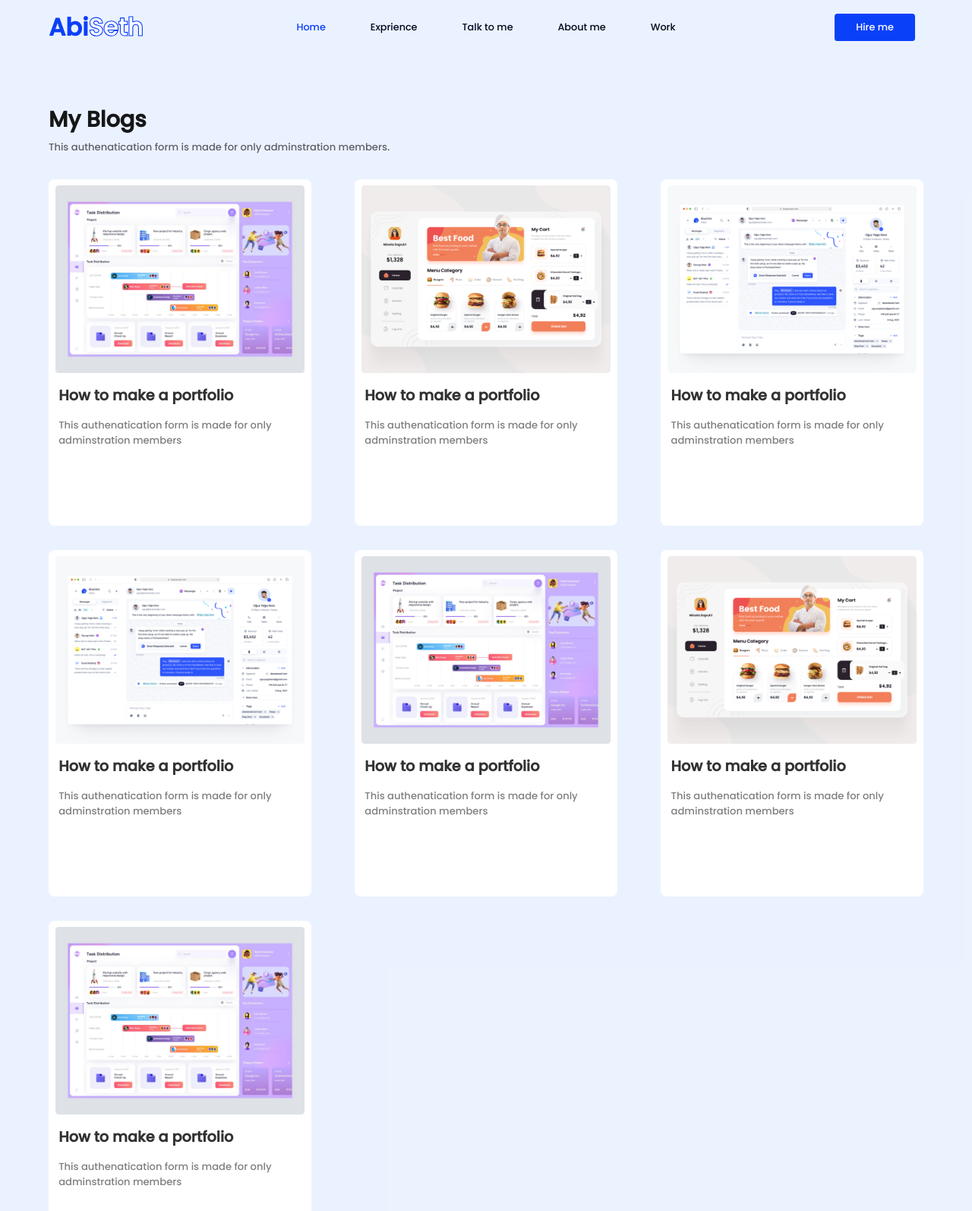
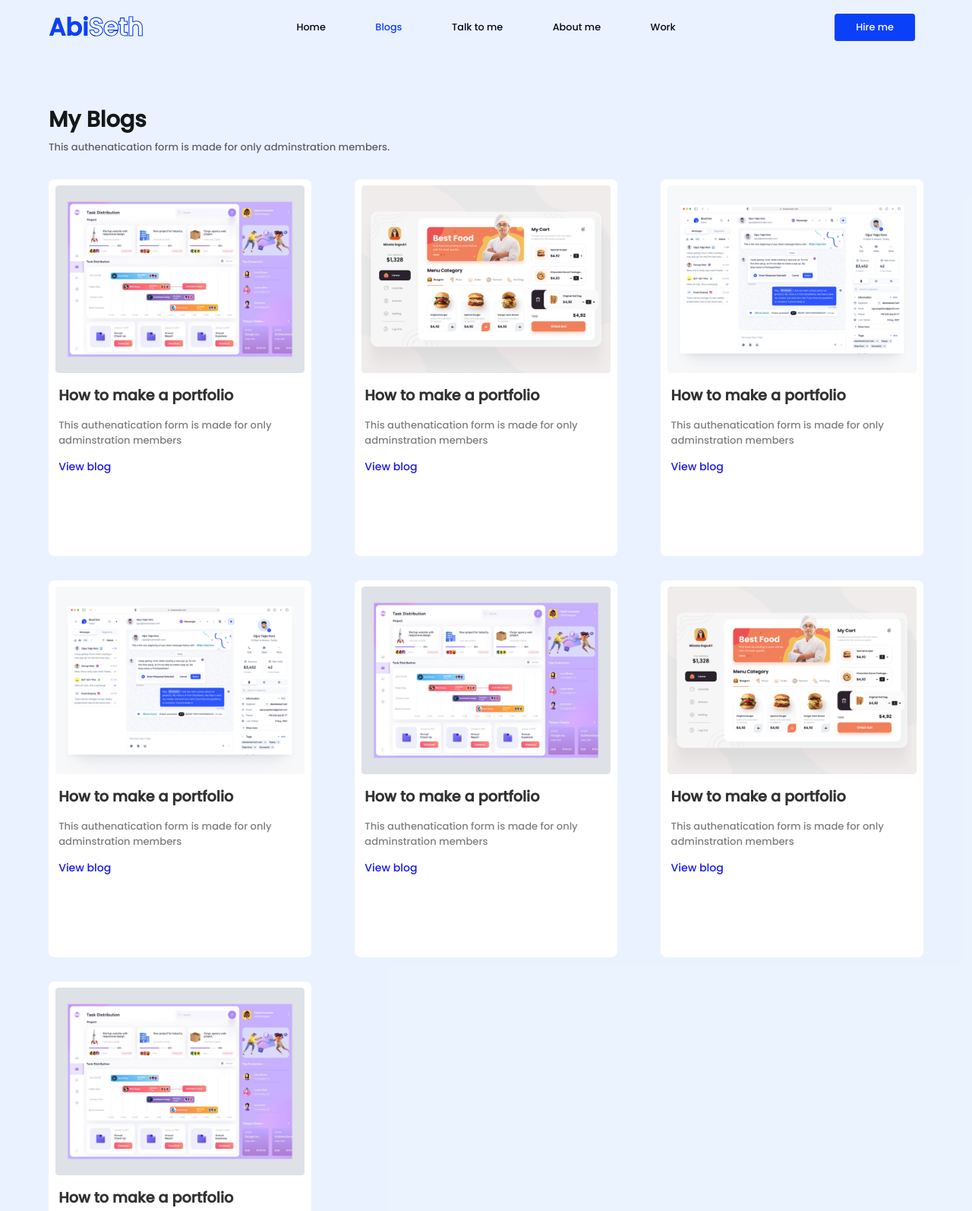
Before and after one commit to Abi-Seth/Portfolio_ATLP, a plain HTML site: page blogs.html in a window 1280 px wide. Shown: the top 1594 px of the page at 76% size. Drawn offline with Linux system fonts and the light colour scheme.

Commit message:
New: updates

```diff
--- a/blogs.html
+++ b/blogs.html
@@ -20,8 +20,8 @@
                 </div>
                 <div class="nav_links" id="nav_links">
                     <ul>
-                        <li><a class="active" href="">Home</a></li>
-                        <li><a href="">Exprience</a></li>
+                        <li><a href="./index.html">Home</a></li>
+                        <li><a class="active" href="./blogs.html">Blogs</a></li>
                         <li><a href="">Talk to me</a></li>
                         <li><a href="">About me</a></li>
                         <li><a href="">Work</a></li>
@@ -43,6 +43,7 @@
                         </div>
                         <h2>How to make a portfolio</h2>
                         <p>This authenatication form is made for only adminstration members</p>
+                        <a href="./singleblog.html">View blog</a>
                     </div>
                     <div class="blog">
                         <div class="image">
@@ -50,6 +51,7 @@
                         </div>
                         <h2>How to make a portfolio</h2>
                         <p>This authenatication form is made for only adminstration members</p>
+                        <a href="./singleblog.html">View blog</a>
                     </div>
                     <div class="blog">
                         <div class="image">
@@ -57,6 +59,7 @@
                         </div>
                         <h2>How to make a portfolio</h2>
                         <p>This authenatication form is made for only adminstration members</p>
+                        <a href="./singleblog.html">View blog</a>
                     </div>
                     <div class="blog">
                         <div class="image">
@@ -64,6 +67,7 @@
                         </div>
                         <h2>How to make a portfolio</h2>
                         <p>This authenatication form is made for only adminstration members</p>
+                        <a href="./singleblog.html">View blog</a>
                     </div>
                     <div class="blog">
                         <div class="image">
@@ -71,6 +75,7 @@
                         </div>
                         <h2>How to make a portfolio</h2>
                         <p>This authenatication form is made for only adminstration members</p>
+                        <a href="./singleblog.html">View blog</a>
                     </div>
                     <div class="blog">
                         <div class="image">
@@ -78,6 +83,7 @@
                         </div>
                         <h2>How to make a portfolio</h2>
                         <p>This authenatication form is made for only adminstration members</p>
+                        <a href="./singleblog.html">View blog</a>
                     </div>
                     <div class="blog">
                         <div class="image">
@@ -85,6 +91,7 @@
                         </div>
                         <h2>How to make a portfolio</h2>
                         <p>This authenatication form is made for only adminstration members</p>
+                        <a href="./singleblog.html">View blog</a>
                     </div>
 
 
--- a/css/style.css
+++ b/css/style.css
@@ -17,10 +17,15 @@
     padding: 0;
 }
 
+a {
+    text-decoration: none;
+}
+
 body {
     background: var(--pureWhite);
     scroll-behavior: smooth;
     font-family: var(--poppins);
+    transition: .5s ease;
 }
 
 #main_container {
@@ -493,7 +498,7 @@ body {
 
 .blogs_container .blog {
     width: 30%;
-    height: 57vh;
+    height: 62vh;
     background: var(--pureWhite);
     border-radius: 0.5em;
     margin-bottom: 2em;
@@ -523,6 +528,12 @@ body {
 .blog p {
     margin: 0.8em 3.8%;
     opacity: 0.5;
+}
+
+.blog a {
+    margin: 0.5em 3.8%;
+    opacity: 0.9;
+    font-size: 0.88em;
 }
 
 .blog_container {
```
Also changed, not shown: index.html (+8 -7 lines), login.html (+4 -3 lines).
